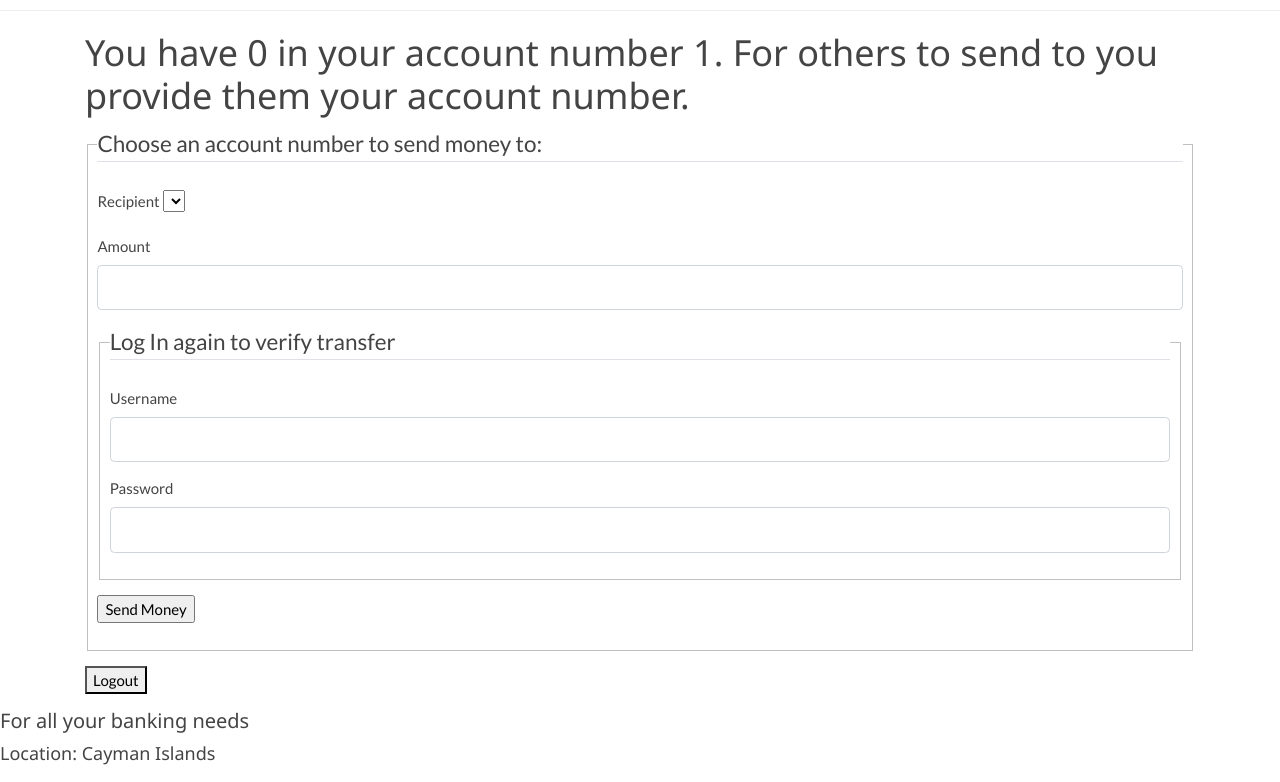
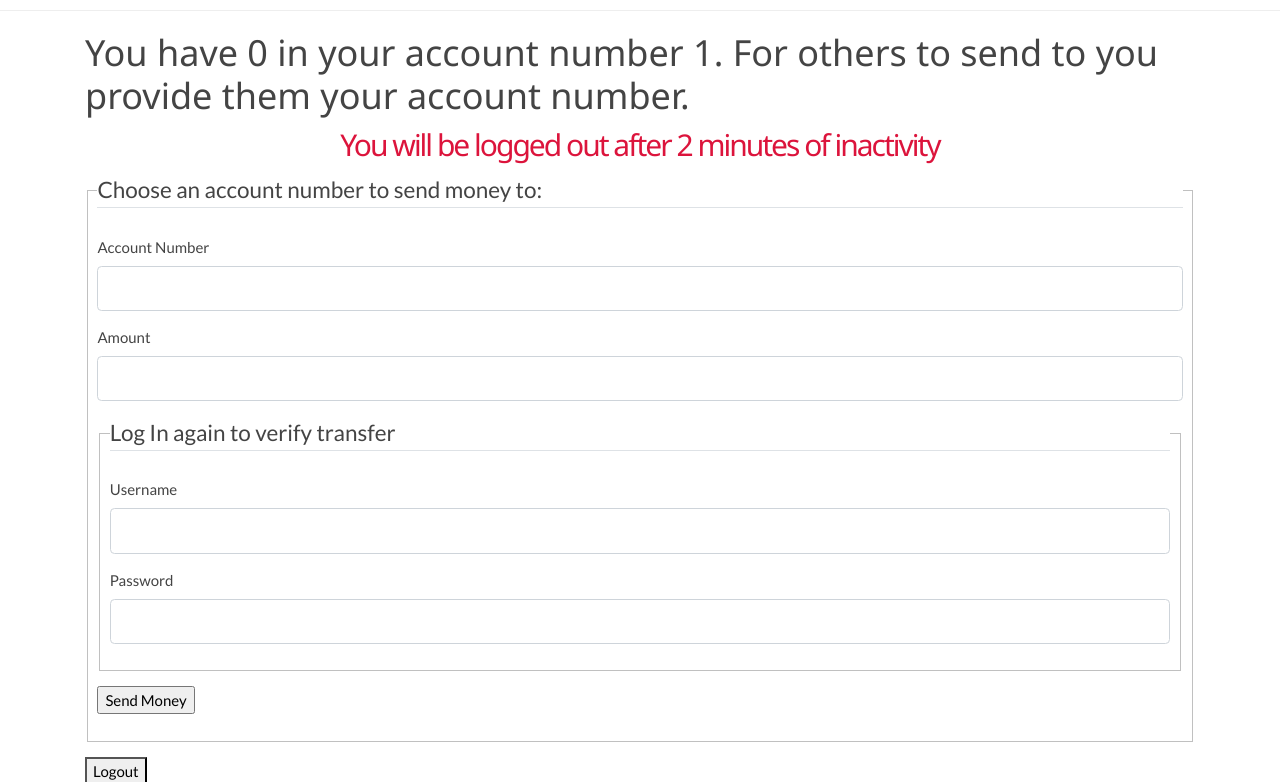
Before and after one commit to jkunnas58/dat250_netbank_fall_2020, a Flask app: page /logged_in_page in a window 1280 px wide. Shown: the part 91-873 px from the top of the page. Run offline with Flask 2, Linux system fonts and the light colour scheme; the visitor is signed in with stand-in values (Sample User, id 1); data comes from the database, SQL or seed files in the repository; lists and menus that the app fills with data are empty.

Commit message:
udpated account to send to field
integer field instead of dropdown box

```diff
--- a/netbank/forms.py
+++ b/netbank/forms.py
@@ -52,11 +52,13 @@ class LoginForm(FlaskForm):
 
 class SendMoneyForm(FlaskForm):
     amount = IntegerField('Amount', validators=[DataRequired(), NumberRange(min=1, message='Must be a valid number between 1 and you account amount')])
-    recipient = SelectField(label='Recipient', choices=[])
+    # recipient = SelectField(label='Recipient', choices=[])
+    recipient2 = IntegerField('Account Number', validators=[DataRequired()])
     submit = SubmitField('Send Money')
     username = StringField('Username', validators=[DataRequired()])
     password = PasswordField('Password', validators=[DataRequired()])
 
-    # def validate_amount(self, amount):
-    #     if type(amount) is not int:
-    #         raise ValidationError('Amount must be a valid integer number')
+    def validate_acount(self, recipient2):
+        user = User.query.filter_by(id=recipient2.data).first()
+        if not user:
+            raise ValidationError('That account does not exist. Please check the number')
--- a/netbank/routes.py
+++ b/netbank/routes.py
@@ -1,9 +1,10 @@
-from flask import Flask, render_template, url_for, flash, redirect, request
+from flask import Flask, render_template, url_for, flash, redirect, request, session
 from netbank import app, db, bcrypt, limiter
 from netbank.models import User
 from netbank.forms import RegistrationForm, LoginForm, SendMoneyForm
 from flask_login import login_user, current_user, logout_user, login_required
 from wtforms.validators import  ValidationError
+from datetime import timedelta
 
 
 # db.drop_all() #uncomment this if you want a clean database everytime you restart server
@@ -55,16 +56,19 @@ def login_page():
 @login_required
 def logged_in_page():
     form = SendMoneyForm()
-    list_of_users = []
-    all_users = User.query.all()
-    for users in all_users:
-        if current_user != users:
-            list_of_users.append(users.id)
-    form.recipient.choices = list_of_users
+    session.permanent = True
+    app.permanent_session_lifetime = timedelta(minutes=2)
+    #drop down menu
+    # list_of_users = []
+    # all_users = User.query.all()
+    # for users in all_users:
+    #     if current_user != users:
+    #         list_of_users.append(users.id)
+    # form.recipient.choices = list_of_users
 
     #money sending
     if form.validate_on_submit():
-        user_recieve = User.query.filter_by(username=form.recipient.data).first()
+        user_recieve = User.query.filter_by(id=form.recipient2.data).first()
         if form.amount.data <= current_user.account:
             current_user.account -= form.amount.data
             user_recieve.account += form.amount.data
--- a/netbank/templates/logged_in_page.html
+++ b/netbank/templates/logged_in_page.html
@@ -4,14 +4,25 @@
     <h1>
         You have {{ current_user.account }} in your account number {{ current_user.id }}. For others to send to you provide them your account number.
     </h1>
+    <h2>You will be logged out after 2 minutes of inactivity</h2>
     <div class="content-section">
         <form method="POST" action="">
             {{ form.hidden_tag() }}
             <fieldset class="form-group">
                 <legend class="border-bottom mb-4">Choose an account number to send money to:</legend>
                 <div class="form-group">
-                   {{form.recipient.label}}
-                   {{form.recipient}}
+                    {{ form.recipient2.label(class="form-control-label") }}
+
+                    {% if form.recipient2.errors %}
+                    {{ form.recipient2(class="form-control form-control-lg is-invalid") }}
+                    <div class="invalid-feedback">
+                        {% for error in form.recipient2.errors %}
+                        <span style="color: red;">[{{ error }}]</span>
+                        {% endfor %}
+                    </div>
+                    {% else %}
+                    {{ form.recipient2(class="form-control form-control-lg") }}
+                    {% endif%}
                 </div>
                 <div class="form-group">
                     {{ form.amount.label(class="form-control-label") }}
```
Also changed, not shown: netbank/__init__.py (+7 -2 lines).
